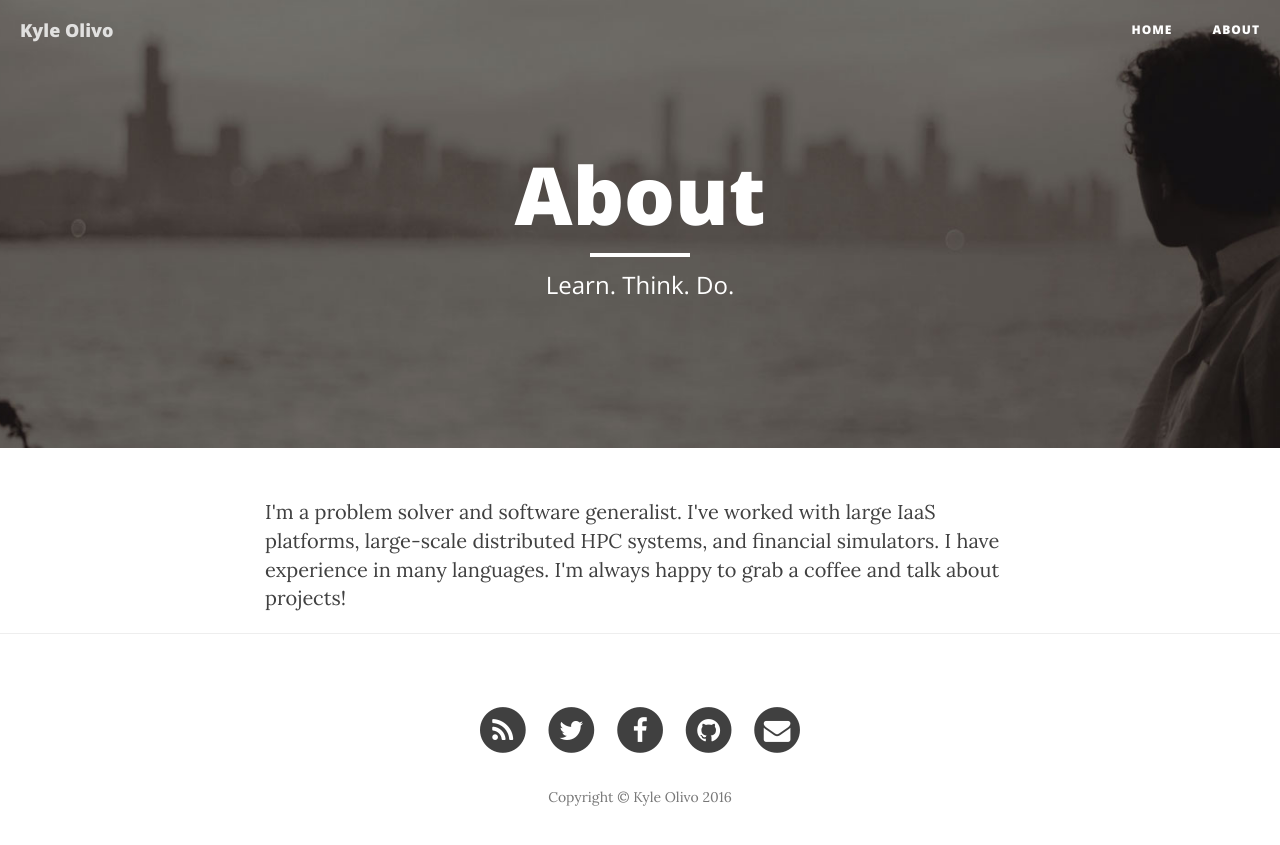
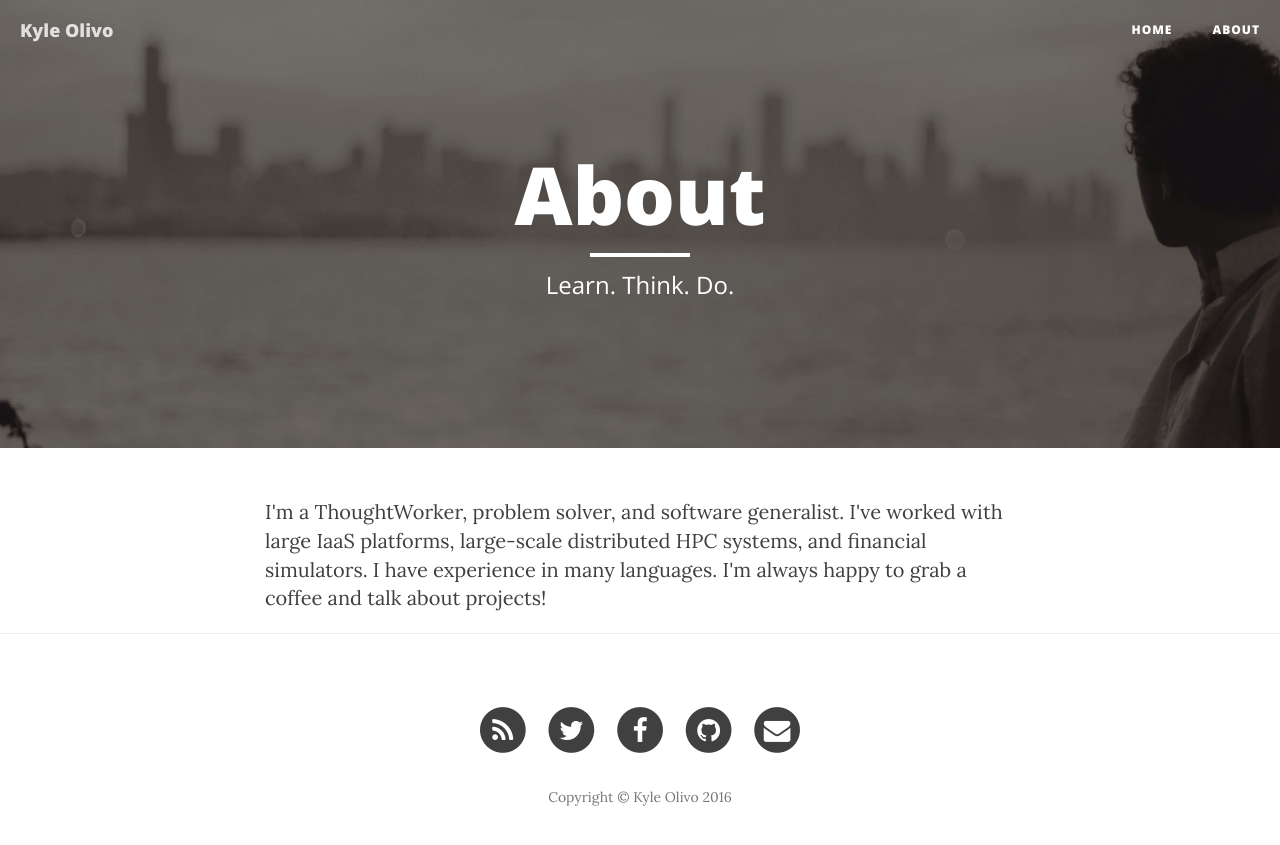
Before and after one commit to kyleolivo/kyleolivo.github.io, a Jekyll site: the page built from about.html, in a window 1280 px wide. Shown: the top 845 px of the page. Built offline with Jekyll 4.4.1, drawn with Linux system fonts in a browser that asks for light colours; nearby versions of some CDN libraries.

Commit message:
Add link to ThoughtWorks in about page

```diff
--- a/about.html
+++ b/about.html
@@ -6,6 +6,6 @@
 header-img: "img/about-bg.jpg"
 ---
 
-I'm a problem solver and software generalist. I've worked with large IaaS platforms,
+I'm a <a href="https://www.thoughtworks.com">ThoughtWorker</a>, problem solver, and software generalist. I've worked with large IaaS platforms,
 large-scale distributed HPC systems, and financial simulators. I have experience in many
 languages. I'm always happy to grab a coffee and talk about projects!
```
